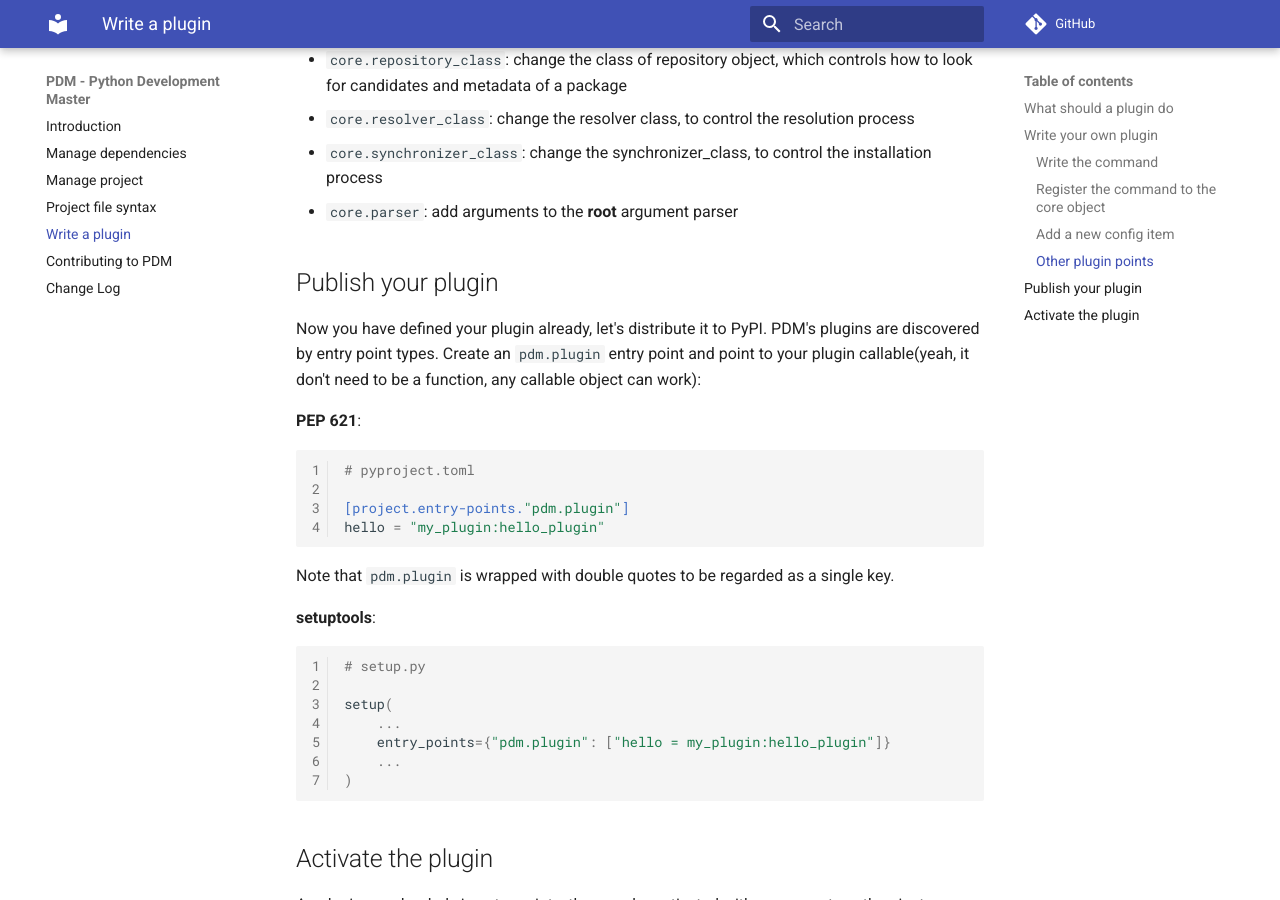
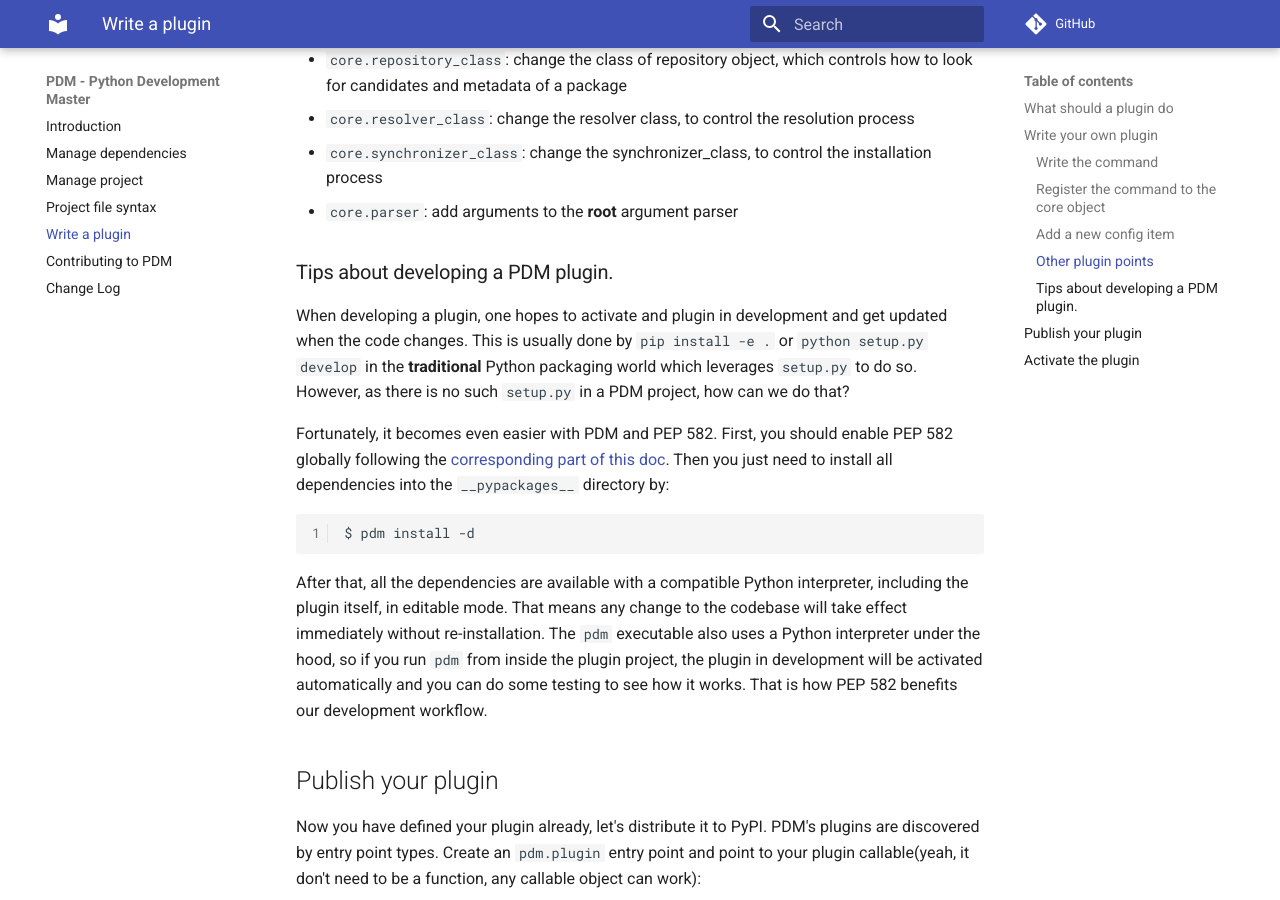
Before and after one commit to ChrisSanderser/pd-ms, an MkDocs documentation site: the page built from docs/docs/plugin.md, in a window 1280 px wide and 900 px high, scrolled down 3001 px. Built offline with MkDocs 1.6.1 and Material for MkDocs 9.7.7, drawn with Linux system fonts in a browser that asks for light colours; comment, search, counter and statistics services are not loaded.

Commit message:
Improve the doc with tips of plugin dev

````diff
--- a/docs/docs/plugin.md
+++ b/docs/docs/plugin.md
@@ -127,6 +127,24 @@ which are not covered in the above example:
 - `core.synchronizer_class`: change the synchronizer_class, to control the installation process
 - `core.parser`: add arguments to the **root** argument parser
 
+### Tips about developing a PDM plugin.
+
+When developing a plugin, one hopes to activate and plugin in development and get updated when the code changes. This is usually done
+by `pip install -e .` or `python setup.py develop` in the **traditional** Python packaging world which leverages `setup.py` to do so. However,
+as there is no such `setup.py` in a PDM project, how can we do that?
+
+Fortunately, it becomes even easier with PDM and PEP 582. First, you should enable PEP 582 globally following the
+[corresponding part of this doc](index.md#enable-pep-582-globally). Then you just need to install all dependencies into the `__pypackages__` directory by:
+
+```bash
+$ pdm install -d
+```
+
+After that, all the dependencies are available with a compatible Python interpreter, including the plugin itself, in editable mode. That means any change
+to the codebase will take effect immediately without re-installation. The `pdm` executable also uses a Python interpreter under the hood,
+so if you run `pdm` from inside the plugin project, the plugin in development will be activated automatically and you can do some testing to see how it works.
+That is how PEP 582 benefits our development workflow.
+
 ## Publish your plugin
 
 Now you have defined your plugin already, let's distribute it to PyPI. PDM's plugins are discovered by entry point types.
````
